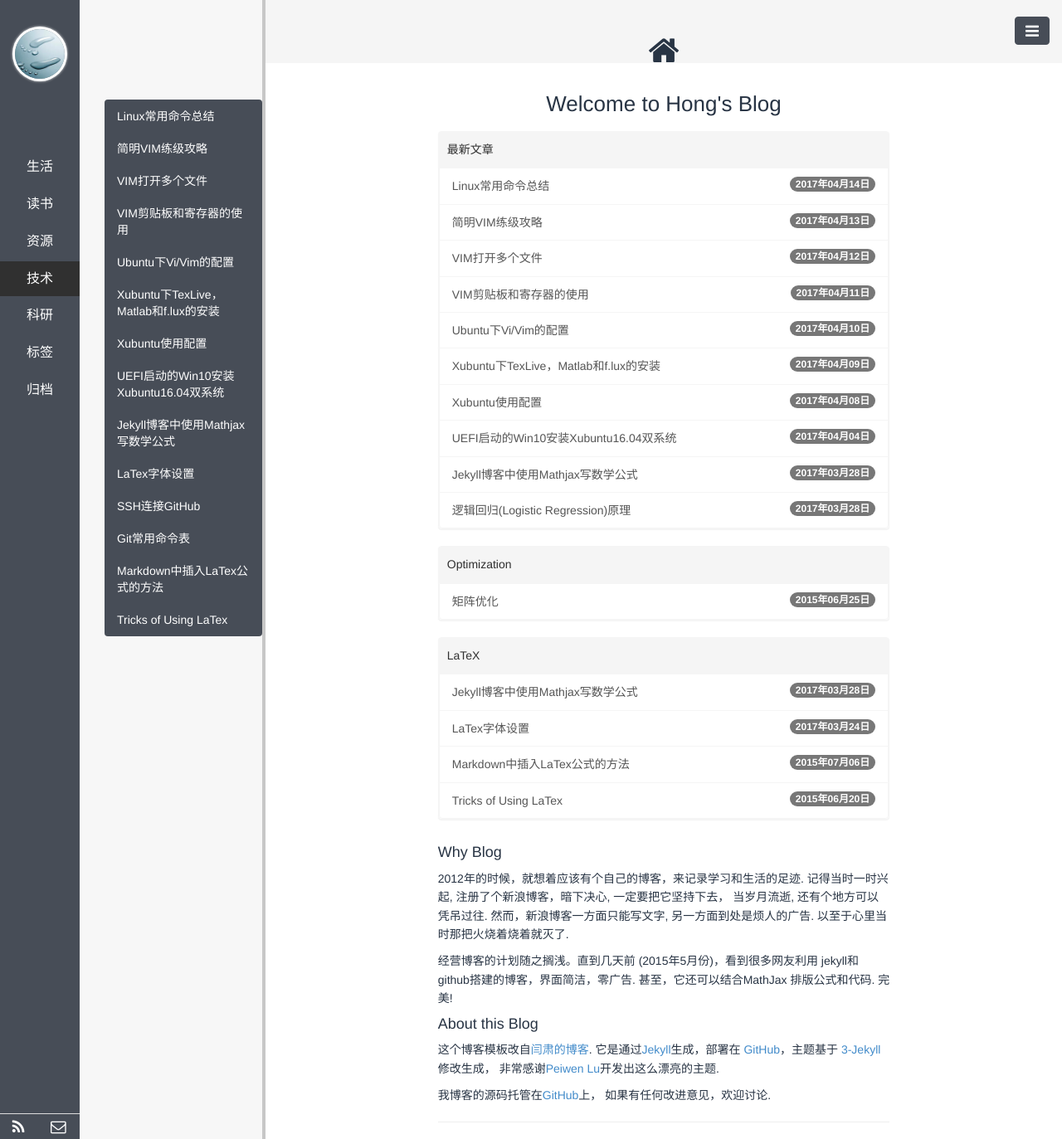
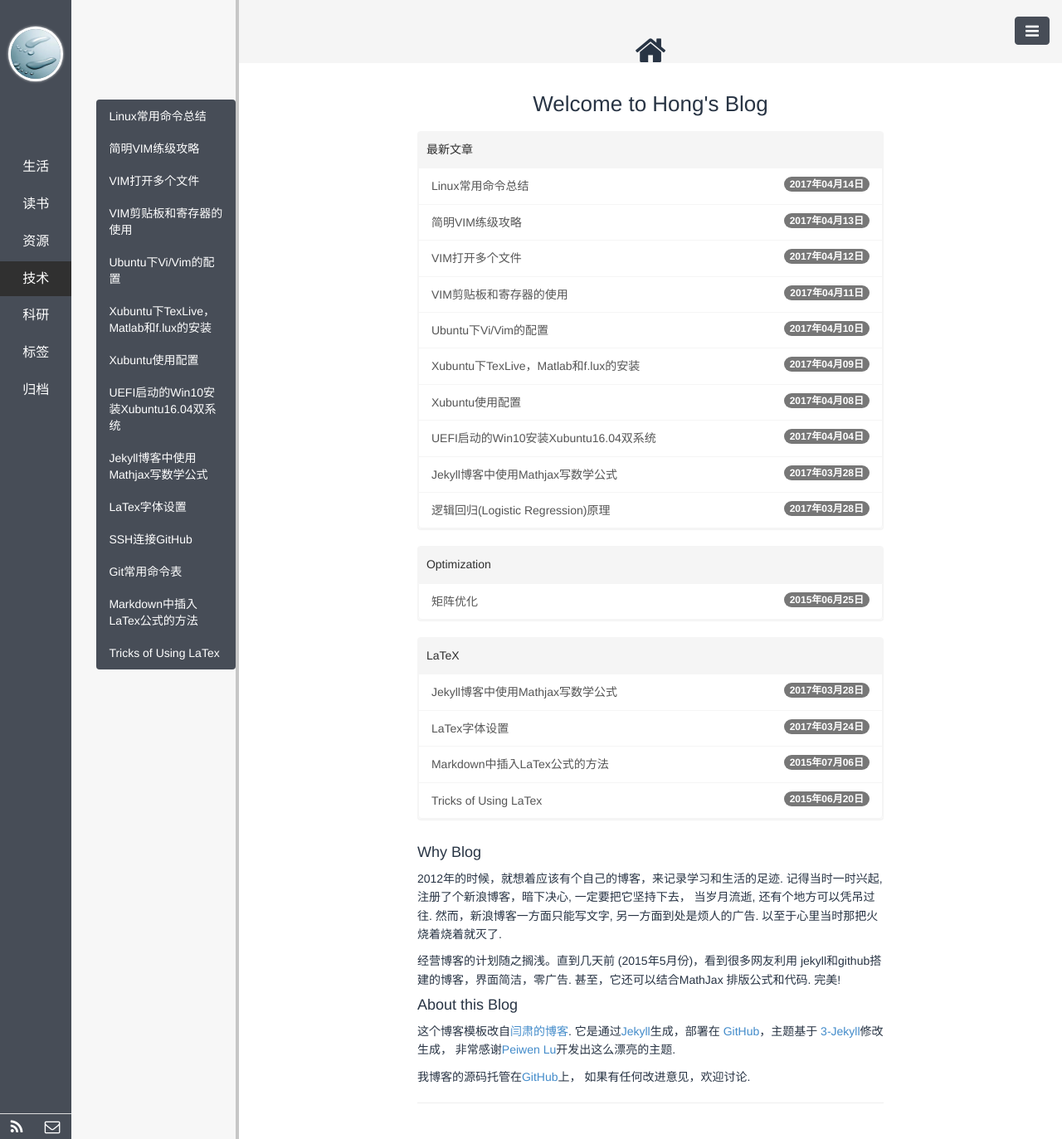
Before and after one commit to polyHong/polyHong.github.io, a Jekyll site: the page built from index.html, in a window 1280 px wide. Shown: the whole page at 83% size. Built offline with Jekyll 4.4.1, drawn with Linux system fonts in a browser that asks for light colours; Markdown is read by kramdown in place of the engine named in the settings; the list of posts is cut into pages by our own code; comment, search, counter and statistics services are not loaded.

Commit message:
adjust width

```diff
--- a/public/css/base.css
+++ b/public/css/base.css
@@ -15,7 +15,7 @@ body, html {
 }
 /* 导航栏 + 目录栏 */
 .aside {
-  width: 25%;
+  width: 22.5%;
   height: 100%;
 
 }
```
Also changed, not shown: 1 other file.
